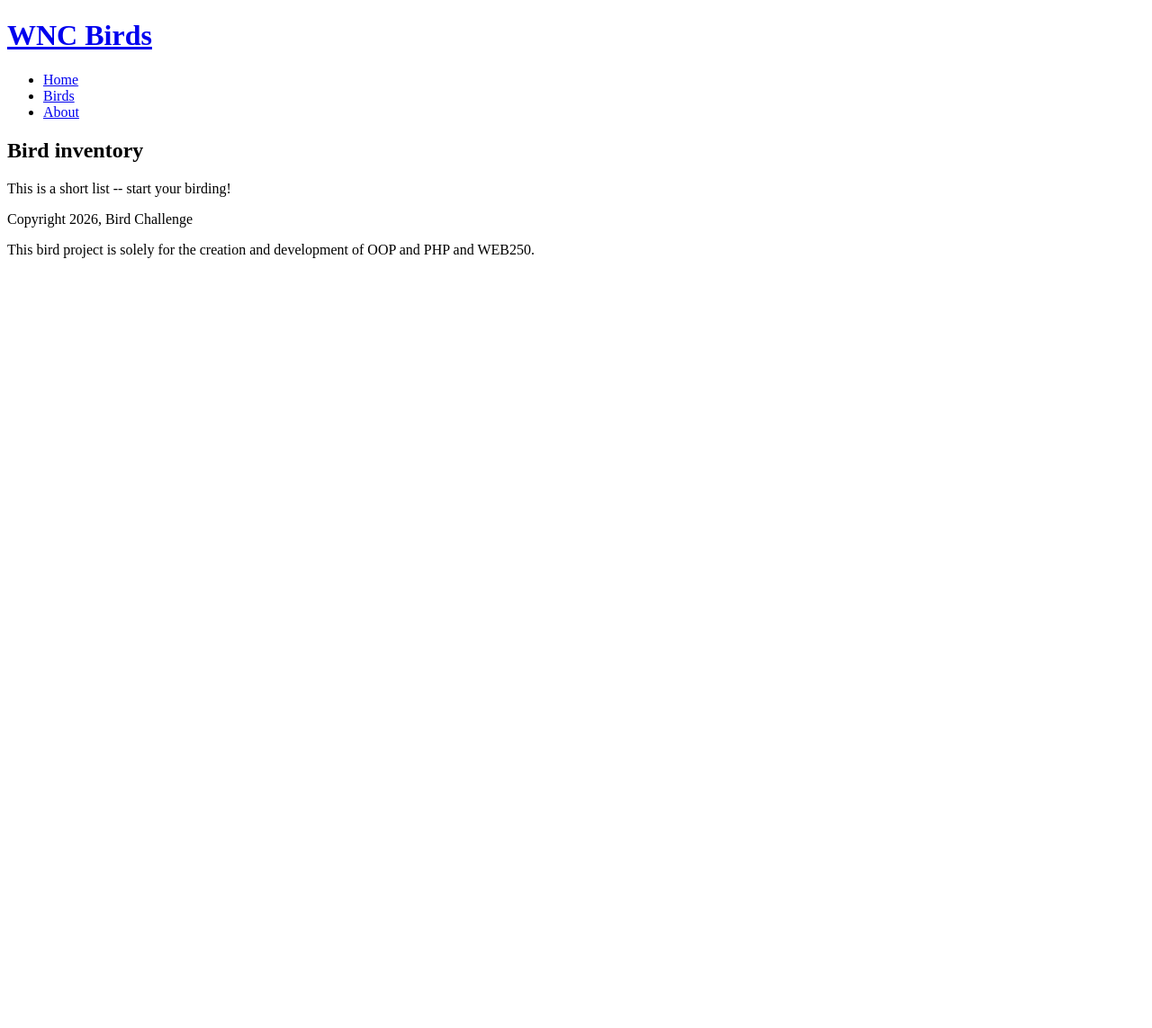
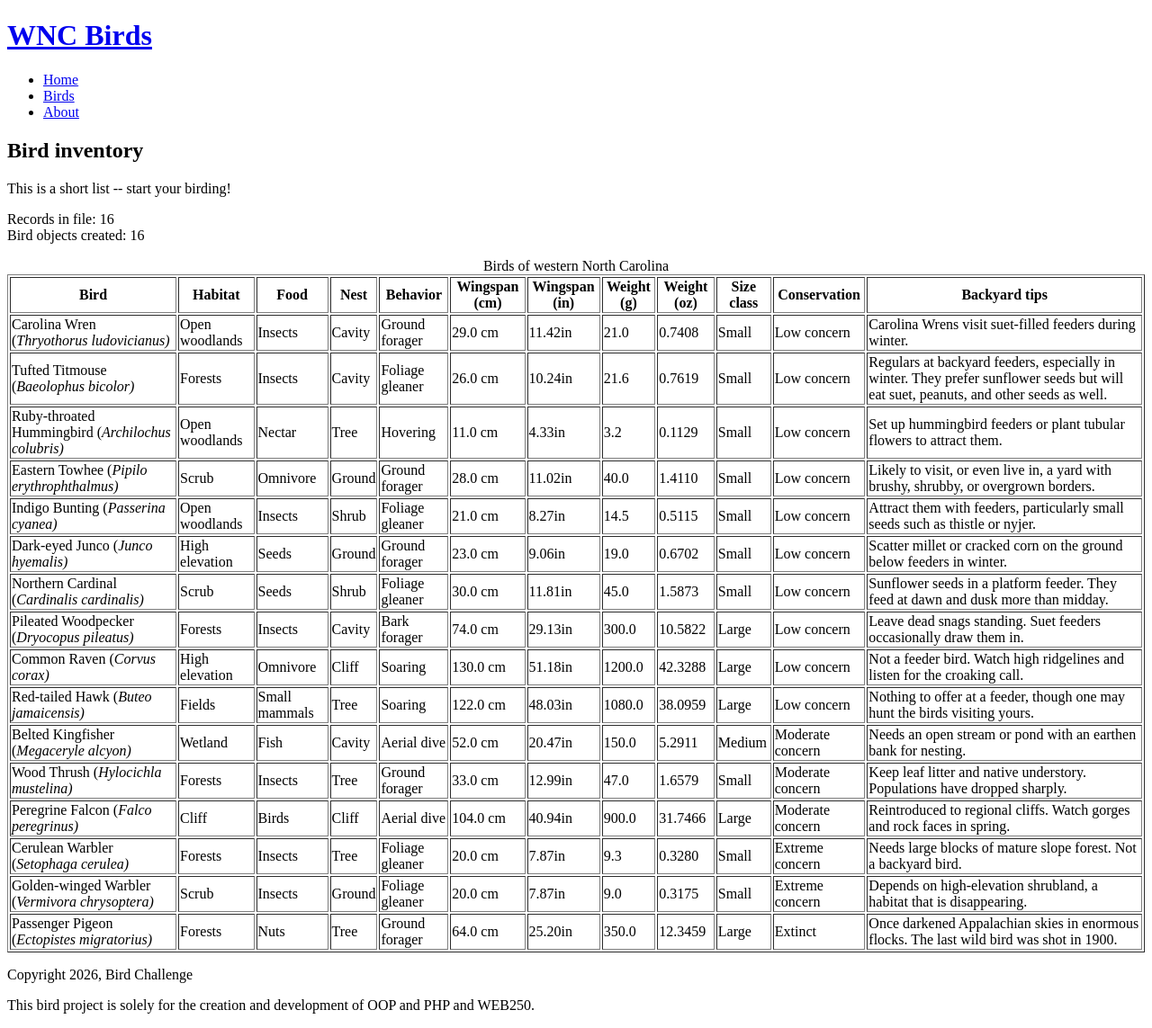
Before and after one commit to JoseOchoa77/web250, a PHP site: page /birds.php in a window 1280 px wide. Shown: the whole page at 90% size. Before the commit the page ends 287 px from the top, so only its background shows below. Run offline with PHP 8.4, Linux system fonts and the light colour scheme.

Commit message:
asgn05-bird: complete go further features

```diff
--- a/asgn05-bird-starter/private/classes/bird.class.php
+++ b/asgn05-bird-starter/private/classes/bird.class.php
@@ -22,7 +22,22 @@ class Bird {
 
   /*
    * TODO 1 -- Properties
-   *
+   */
+    public $common_name;
+    public $scientific_name;
+    public $habitat;
+    public $food;
+    public $nest_placement;
+    public $behavior;
+    public $backyard_tips;
+    protected $wingspan_cm;
+    protected $weight_g;
+    protected $weight_oz;
+    protected $conservation_id;
+
+
+
+   /*
    * Open private/wnc-birds.csv and look at the header row. Every column needs
    * a matching property, and the property name must match the column name
    * exactly, because the constructor looks the values up by key.
@@ -52,7 +67,11 @@ class Bird {
    * why comment required: explain how this differs from the row_count()
    * method on ParseCSV. They often report the same number. Say when they
    * would not.
+   *
+   * Answer: They wouldn't when
    */
+
+  public static $birdCount = 0;
 
 
 
@@ -68,6 +87,25 @@ class Bird {
    * an HTML form would read them, which is the reason they are public.
    */
 
+    public const HABITATS = [
+    1 => 'Open woodlands',
+    2 => 'Forests',
+    3 => 'Scrub',
+    4 => 'High elevation',
+    5 => 'Fields',
+    6 => 'Wetland',
+    7 => 'Cliff'];
+
+
+    public const FOOD_TYPES = [
+    1 => 'Insects',
+    2 => 'Nectar',
+    3 => 'Seeds',
+    4 => 'Nuts',
+    5 => 'Fish',
+    6 => 'Small mammals',
+    7 => 'Birds',
+    8 => 'Omnivore'];
 
 
   /*
@@ -87,7 +125,7 @@ class Bird {
    * the words "Extreme concern"?
    */
 
-
+    private const CONDITIONS = [1 => 'Low concern', 2 => 'Moderate concern', 3 => 'Extreme concern', 4 => 'Extinct'];
 
   /*
    * TODO 5 -- The constructor
@@ -110,7 +148,21 @@ class Bird {
    * column? What happens if someone reorders the columns in the CSV?
    */
 
+       public function __construct($args = [])
+  {
+    $this->common_name = $args['common_name'] ?? '';
+    $this->scientific_name = $args['scientific_name'] ?? '';
+    $this->habitat = $args['habitat'] ?? '';
+    $this->food = $args['food'] ?? '';
+    $this->nest_placement = $args['nest_placement'] ?? '';
+    $this->behavior = $args['behavior'] ?? '';
+    $this->wingspan_cm = $args['wingspan_cm'] ?? 0;
+    $this->weight_g = $args['weight_g'] ?? 0;
+    $this->conservation_id = $args['conservation_id'] ?? 1;
+    $this->backyard_tips = $args['backyard_tips'] ?? '';
 
+    self::$birdCount++;
+  }
 
   /*
    * TODO 6 -- Getters and setters for wingspan
@@ -129,6 +181,21 @@ class Bird {
    * for inches writes to a property measured in centimeters.
    */
 
+    public function wingspan_cm(){
+      echo $this->wingspan_cm . " cm";
+    }
+
+    public function set_weight_cm($v) {
+     $this->weight_g = (float) $v / 0.035274;
+   }
+
+    public function wingspan_in() {
+      echo number_format($this->wingspan_cm / 2.54, 2) . "in";
+    }
+
+    public function set_wingspan_in($v) {
+     $this->wingspan_cm = (float) $v / 0.393701;
+   }
 
 
   /*
@@ -138,7 +205,22 @@ class Bird {
    * 1 g = 0.0352740 oz.
    */
 
+    public function weight_g(){
+      return $this->weight_g;
+    }
 
+    public function set_weight($v) {
+      $this->weight_g = $v;
+    }
+
+    public function weight_oz() {
+      return number_format($this->weight_g * 0.035274, 4);
+    }
+
+    public function set_weight_oz($v){
+      $v = $v * 0.035274;
+      return $v;
+    }
 
   /*
    * TODO 8 -- conservation()
@@ -155,6 +237,14 @@ class Bird {
    * why comment required: why self:: and not $this->?
    */
 
+    public function condition()
+  {
+    return self::CONDITIONS[$this->conservation_id] ?? 'Unknown';
+  }
+
+  public function conservation(){
+    return $this->conservation_id;
+  }
 
 
   /*
@@ -169,6 +259,15 @@ class Bird {
    * your comment and say why they suit this data.
    */
 
+    public function size_class() {
+      if ($this->wingspan_cm <= 35) {
+        return 'Small';
+      } elseif ($this->wingspan_cm <= 60) {
+        return 'Medium';
+      } else {
+        return 'Large';
+      }
+    }
 
 
   /*
@@ -190,6 +289,10 @@ class Bird {
    * why comment required: state which approach you chose and why.
    */
 
+  public function display_name(){
+    return  h($this->common_name).' (<em>'. h($this->scientific_name).'<em/>)';
+  }
+
 
 
 }
--- a/asgn05-bird-starter/public/birds.php
+++ b/asgn05-bird-starter/public/birds.php
@@ -1,132 +1,86 @@
 <?php
   require_once('../private/initialize.php');
   $page_title = 'Sightings';
-?>
-
-<?php
-/*
- * birds.php -- STARTER SCAFFOLD
- *
- * Read the whole file before you write anything. Note that the page logic
- * (loading and preparing data) happens up here, ABOVE the header include,
- * and the markup happens below it. Keeping those separate is why you can
- * print a clean error message instead of a half-rendered page.
- *
- * Your model is public/bicycles.php from chapter 7 video 07.
- */
 
 /*
- * TODO 1 -- The delimiter
- *
- * Open private/wnc-birds.csv. The fields are not separated by commas.
- *
- * ParseCSV ships with a comma as its default and you must not edit that
- * file. Instead, set the delimiter from out here, before you parse, using
- * the static property. One line.
- *
- * WHEN YOU SKIP THIS STEP: the page still loads and the table still has one
- * row per bird, but every cell is empty. That is the symptom to remember.
- * The whole line lands in a single field, so the key your constructor looks
- * for never exists and every property falls back to its default.
- *
- * why comment required: why can you set this from outside the class at all,
- * and why is that better than editing parsecsv.class.php?
+ * The CSV in this project is separated by pipes (|), not commas.
+ * $delimiter is a public static property on ParseCSV, so it belongs to the
+ * class itself and can be changed from outside without an object or an edit
+ * to the file. Editing parsecsv.class.php would mean modifying shared code
+ * that every other page relies on, and my change would vanish the next time
+ * that file is replaced or updated. Setting it here keeps the change local
+ * to this page and must happen before parse() runs, because parse() reads
+ * the delimiter at the moment it splits each line.
  */
+ParseCSV::$delimiter = '|';
 
+$parser = new ParseCSV(PRIVATE_PATH . '/wnc-birds.csv');
+$rows = $parser->parse();
 
+// parse() returns false if the file is missing or unreadable. Setting a flag
+// lets the markup below print a message instead of looping over false.
+$data_error = ($rows === false);
 
-/*
- * TODO 2 -- Parse the file
- *
- * Create a ParseCSV object for PRIVATE_PATH . '/wnc-birds.csv' and call
- * parse(). Build the path from the constant, not a relative path like
- * '../private/wnc-birds.csv'.
- */
-
-
-
-/*
- * TODO 3 -- Handle a missing or unreadable file
- *
- * parse() returns false when there was no readable file. If you hand false
- * to a foreach, PHP warns and you get a blank page with a warning on it.
- *
- * Set a flag here (something like $data_error) and use it further down to
- * print a readable message instead of the table. The page must still render
- * its header, nav, and footer. Test it by renaming the CSV, loading the
- * page, and then renaming it back.
- */
-
-
-
-/*
- * TODO 4 -- Build the objects
- *
- * Loop over the parsed rows and create one Bird per row, collecting them in
- * an array. In bicycles.php this happens inside the table markup; do it up
- * here instead so the markup below stays readable.
- */
-
-
-
-/*
- * OPTIONAL -- "go further" options 1 and 2 (sort and filter)
- *
- * If you are doing those, this is where the $_GET handling goes. Validate
- * anything that arrives in the query string against a list of values you
- * control BEFORE you use it. Explain in a comment why you cannot trust $_GET
- * directly.
- */
-
+// Build the Bird objects up here so the markup below stays readable.
+$birds = [];
+if (!$data_error) {
+  foreach ($rows as $row) {
+    $birds[] = new Bird($row);
+  }
+}
 ?>
 <?php include(SHARED_PATH . '/public_header.php'); ?>
 
 <h2>Bird inventory</h2>
 <p>This is a short list -- start your birding!</p>
 
-<?php /* TODO 5 -- if you set an error flag in TODO 3, print the message here
-         and skip the table. */ ?>
+<?php if ($data_error) { ?>
+  <p>Sorry, the bird data could not be loaded. Please try again later.</p>
+<?php } else { ?>
 
-<?php
-/*
- * TODO 6 -- The record count
- *
- * Print a line reporting how many records were in the file, using the
- * row_count() method. If you added the static counter to Bird, print that
- * too. Notice whether the two numbers agree.
- */
-?>
+  <p>
+    Records in file: <?php echo h($parser->row_count()); ?><br>
+    Bird objects created: <?php echo h(Bird::$birdCount); ?>
+  </p>
 
-<?php
-/*
- * TODO 7 -- The table
- *
- * Build it with <thead> and <tbody>, a <caption>, and scope="col" on each
- * header cell. Use border="1" so it is readable without CSS. The page has to
- * validate at validator.w3.org, so no stray tags.
- *
- * A column for each thing worth showing. The measurements should appear in
- * both units, the way bicycles.php shows kg and lbs:
- *
- *   Bird (common name, and the scientific name in <em>)
- *   Habitat, Food, Nest, Behavior
- *   Wingspan (cm / in)
- *   Weight (g / oz)
- *   Size class
- *   Conservation
- *   Backyard tips
- *
- * TODO 8 -- The rows
- *
- * foreach over your array of Bird objects and emit one <tr> per bird.
- *
- * EVERY value goes through h(). No exceptions. The backyard_tips column
- * contains apostrophes and dashes typed by a human, which is exactly the
- * kind of content that breaks a page when it is not escaped.
- *
- * Call your methods, not the raw properties, for anything measured or coded:
- * $bird->wingspan_cm() rather than reaching for the property.
- */
-?>
+  <table border="1">
+    <caption>Birds of western North Carolina</caption>
+    <thead>
+      <tr>
+        <th scope="col">Bird</th>
+        <th scope="col">Habitat</th>
+        <th scope="col">Food</th>
+        <th scope="col">Nest</th>
+        <th scope="col">Behavior</th>
+        <th scope="col">Wingspan (cm)</th>
+        <th scope="col">Wingspan (in)</th>
+        <th scope="col">Weight (g)</th>
+        <th scope="col">Weight (oz)</th>
+        <th scope="col">Size class</th>
+        <th scope="col">Conservation</th>
+        <th scope="col">Backyard tips</th>
+      </tr>
+    </thead>
+    <tbody>
+      <?php foreach ($birds as $bird) { ?>
+        <tr>
+          <td><?php echo $bird->display_name(); ?></td>
+          <td><?php echo h($bird->habitat); ?></td>
+          <td><?php echo h($bird->food); ?></td>
+          <td><?php echo h($bird->nest_placement); ?></td>
+          <td><?php echo h($bird->behavior); ?></td>
+          <td><?php echo h($bird->wingspan_cm()); ?></td>
+          <td><?php echo h($bird->wingspan_in()); ?></td>
+          <td><?php echo h($bird->weight_g()); ?></td>
+          <td><?php echo h($bird->weight_oz()); ?></td>
+          <td><?php echo h($bird->size_class()); ?></td>
+          <td><?php echo h($bird->condition()); ?></td>
+          <td><?php echo h($bird->backyard_tips); ?></td>
+        </tr>
+      <?php } ?>
+    </tbody>
+  </table>
+
+<?php } ?>
 
 <?php include(SHARED_PATH . '/public_footer.php'); ?>
```
